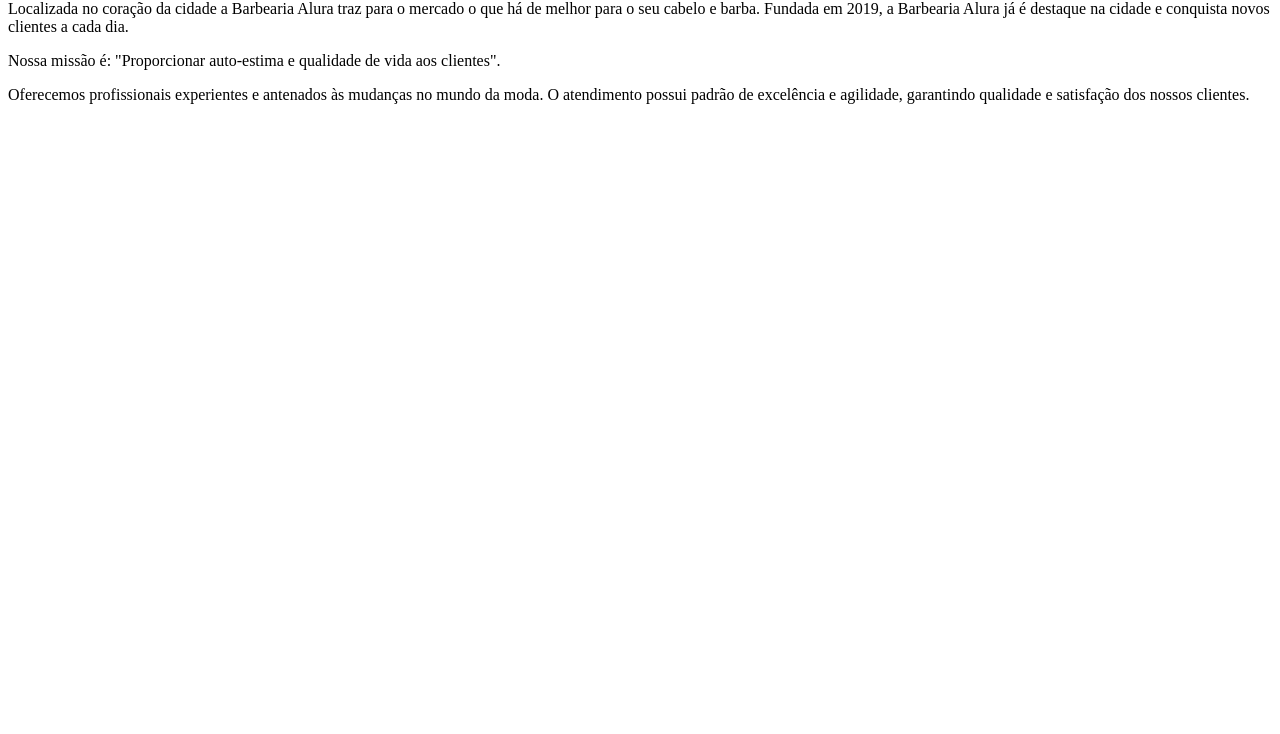
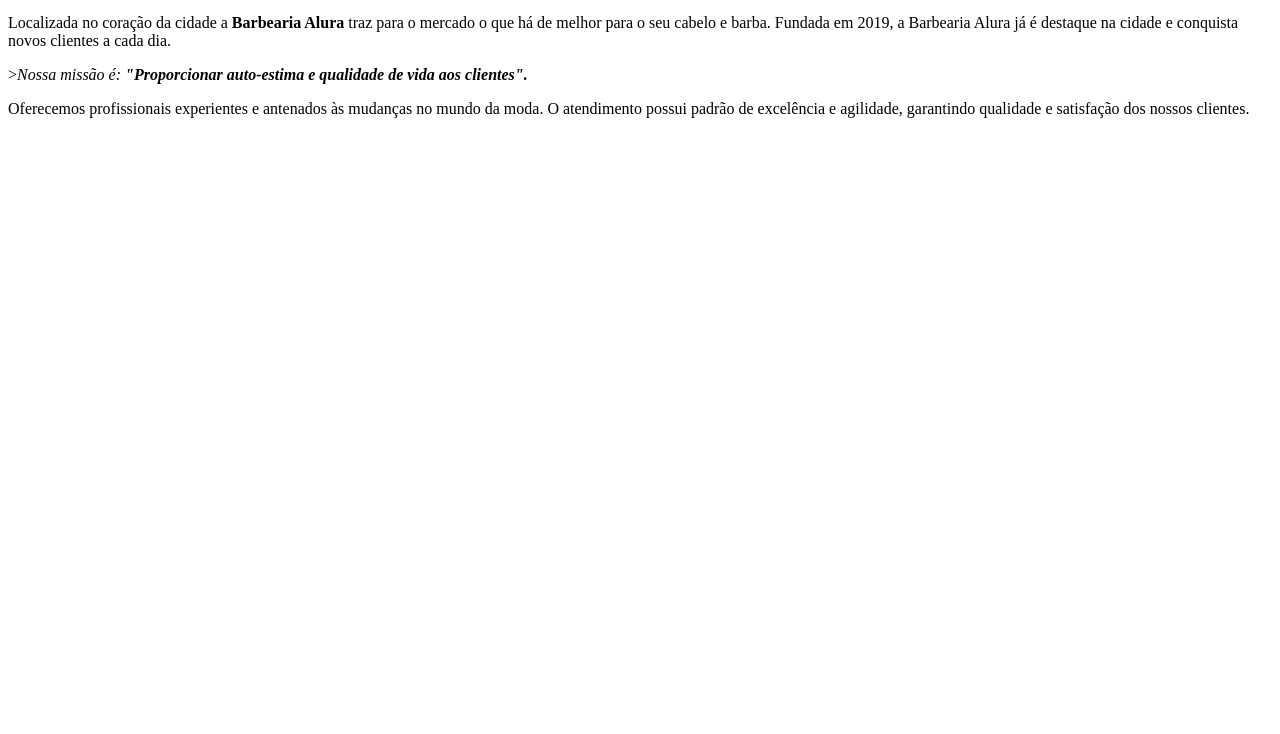
Before and after one commit to ianmiyazato/Projeto-Site-Barbearia-Alura, a plain HTML site: page index.html in a window 1280 px wide. Shown: the part 66-800 px from the top of the page. Drawn offline with Linux system fonts and the light colour scheme.

Commit message:
Update index.html

```diff
--- a/index.html
+++ b/index.html
@@ -1,8 +1,15 @@
+<!DOCTYPE html>
+<html lang="pt-br">
+    <meta charset="UTF-8">
 
-<h1>Sobre a Barbearia Alura</h1>
+    <title>Barbearia Alura</title>
 
-<p>Localizada no coração da cidade a Barbearia Alura traz para o mercado o que há de melhor para o seu cabelo e barba. Fundada em 2019, a Barbearia Alura já é destaque na cidade e conquista novos clientes a cada dia.</p>
+    <h1>Sobre a Barbearia Alura</h1>
 
-<p>Nossa missão é: "Proporcionar auto-estima e qualidade de vida aos clientes".</p>
+    <p>Localizada no coração da cidade a <strong>Barbearia Alura</strong> traz para o mercado o que há de melhor para o seu cabelo e barba. Fundada em 2019, a Barbearia Alura já é destaque na cidade e conquista novos clientes a cada dia.</p>
 
-<p>Oferecemos profissionais experientes e antenados às mudanças no mundo da moda. O atendimento possui padrão de excelência e agilidade, garantindo qualidade e satisfação dos nossos clientes.</p>
+    <p>><em>Nossa missão é: <strong> "Proporcionar auto-estima e qualidade de vida aos clientes".</strong></em></p>
+
+    <p>Oferecemos profissionais experientes e antenados às mudanças no mundo da moda. O atendimento possui padrão de excelência e agilidade, garantindo qualidade e satisfação dos nossos clientes.</p>
+
+</html>
```
